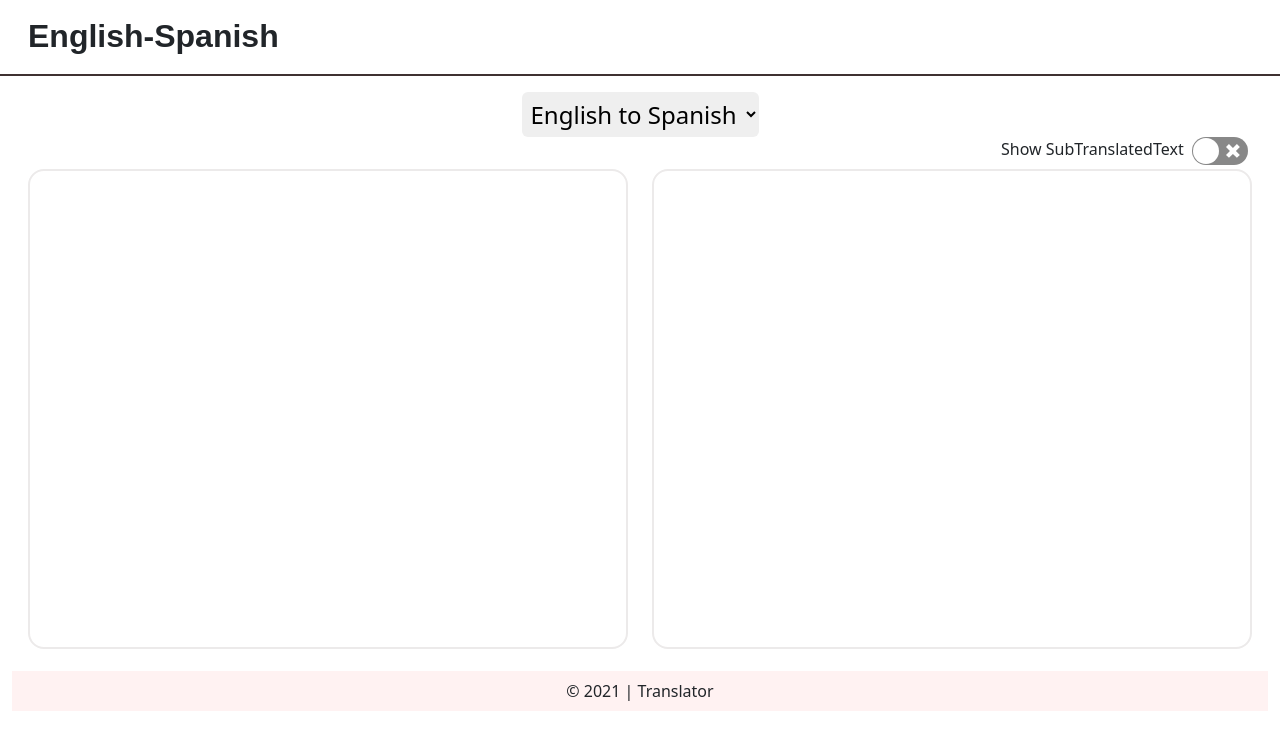
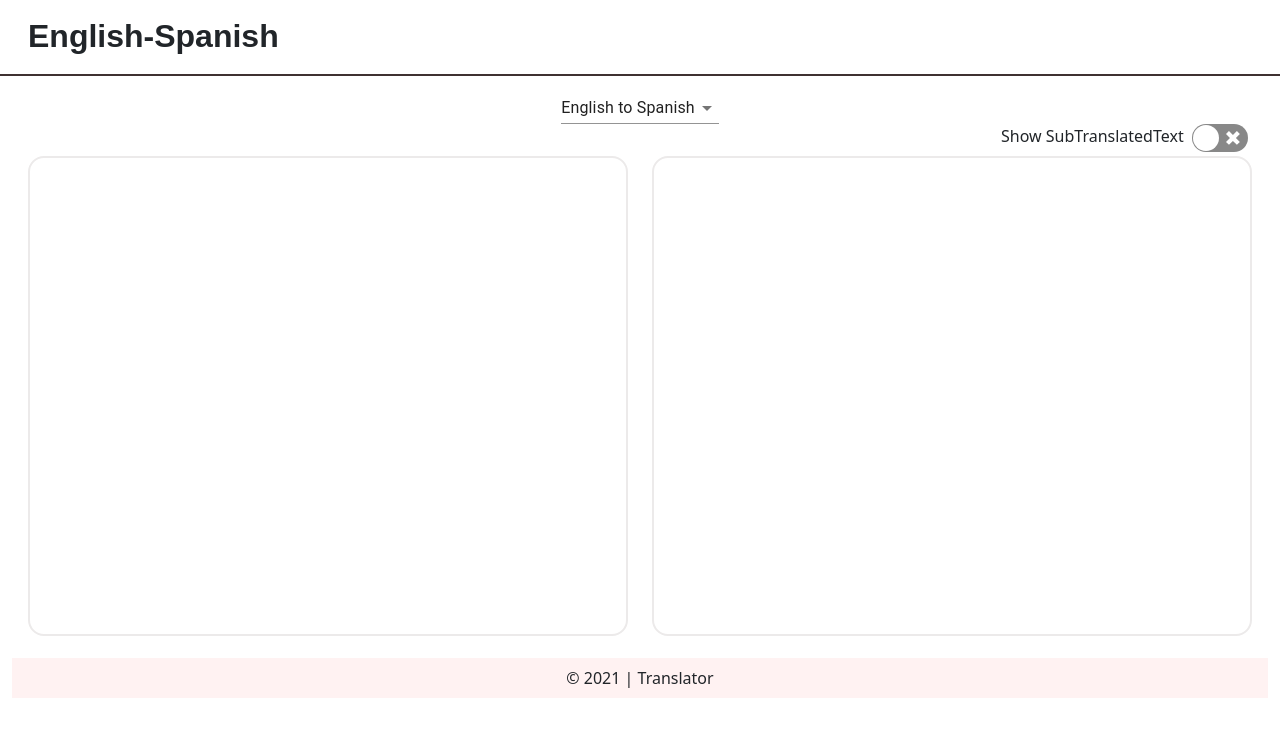
Before and after one commit to alejandro-silver/translator-frontend, a React (Create React App) app: page / in a window 1280 px wide. Shown: the top 750 px of the page. Built offline with nearby package versions, Linux system fonts and the light colour scheme.

Commit message:
Update Select component

```diff
--- a/package.json
+++ b/package.json
@@ -4,6 +4,7 @@
   "private": true,
   "dependencies": {
     "@google-cloud/translate": "^6.2.6",
+    "@material-ui/core": "^4.12.3",
     "@testing-library/jest-dom": "^5.11.4",
     "@testing-library/react": "^11.1.0",
     "@testing-library/user-event": "^12.1.10",
--- a/src/components/Translator.js
+++ b/src/components/Translator.js
@@ -2,6 +2,8 @@ import React, { useState, useCallback } from 'react';
 import { Container, Row, Col } from 'react-bootstrap';
 import Loader from "react-loader-spinner";
 import Switch from "react-switch";
+import MenuItem from '@material-ui/core/MenuItem'
+import Select from '@material-ui/core/Select'
 import Tooltip from './Tooltip';
 import debounce from 'lodash/debounce';
 import axios from 'axios';
@@ -126,14 +128,14 @@ const Translator = () => {
               />
             </div>
           }
-          <select
+          <Select
             value={language}
             onChange={handleLanguageChange}
             className="browser-default custom-select"
           >
-            <option value="es">English to Spanish</option>
-            <option value="en">Spanish to English</option>
-          </select>
+            <MenuItem value="es">English to Spanish</MenuItem>
+            <MenuItem value="en">Spanish to English</MenuItem>
+          </Select>
 
           <Row>
             <Col md={6} xs={12}>
```
Also changed, not shown: 1 other file (tests, documents, lock files or other folders).
